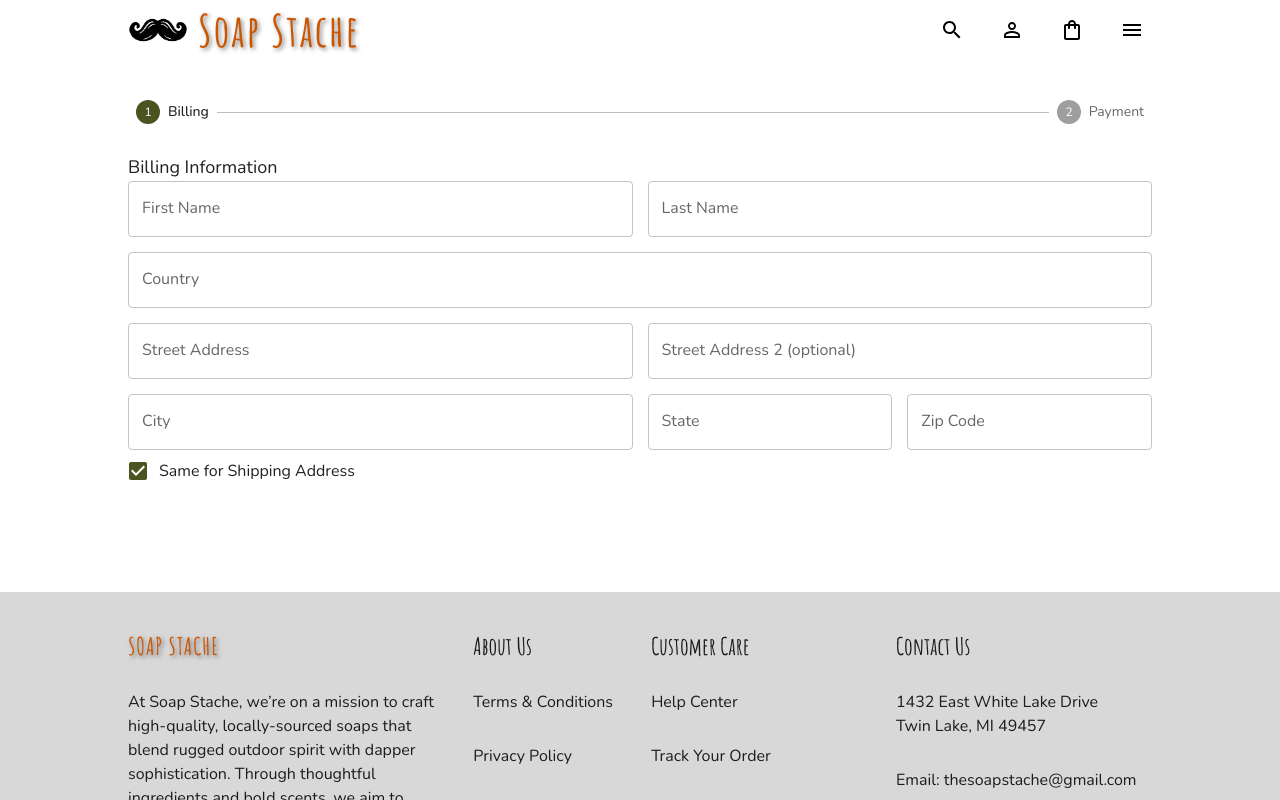
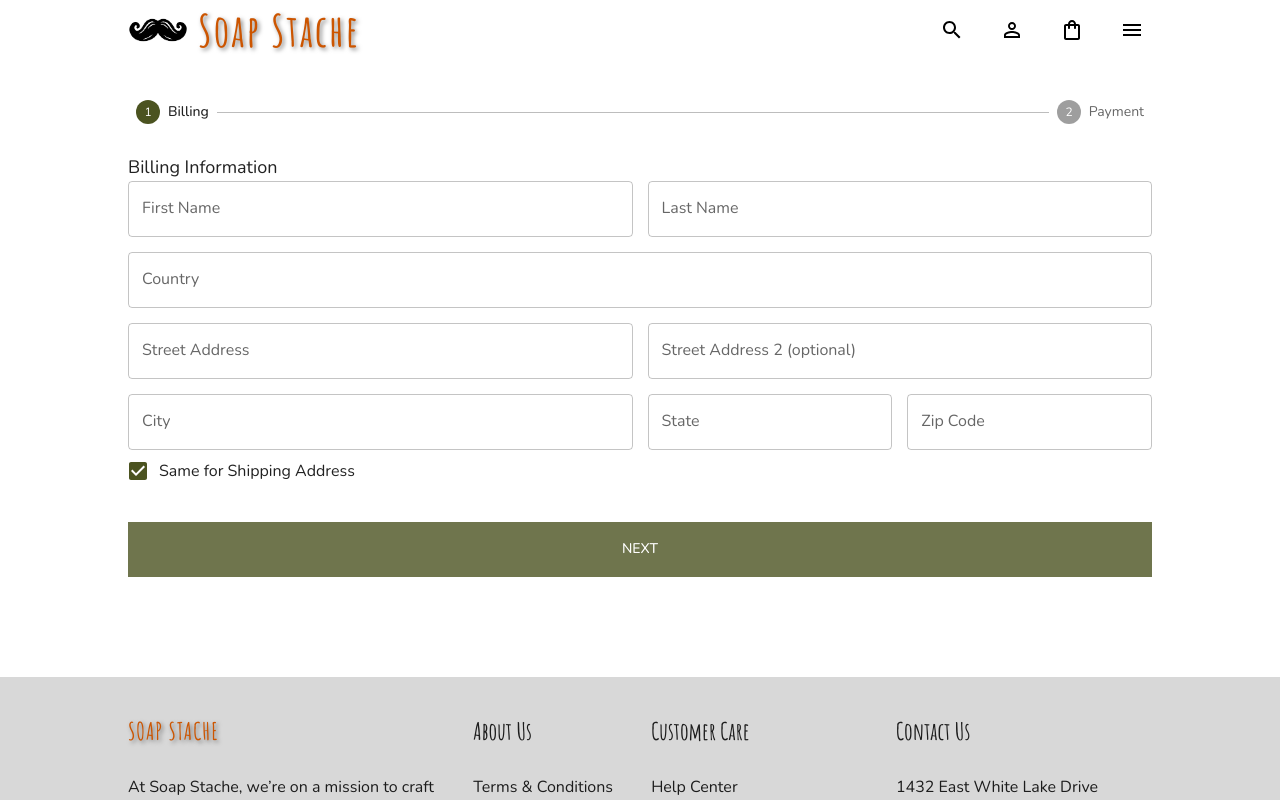
Before and after one commit to stepweaver/Soap-Stache, a React (Create React App) app in the folder client/: page /checkout in a window 1280 px wide. Shown: the top 800 px of the page. Built offline with nearby package versions, Linux system fonts and the light colour scheme.

Commit message:
Refactor Checkout component to add Payment functionality

```diff
--- a/client/src/scenes/checkout/Checkout.jsx
+++ b/client/src/scenes/checkout/Checkout.jsx
@@ -4,6 +4,7 @@
 import { useState } from 'react';
 import * as yup from 'yup';
 import Shipping from './Shipping';
+import Payment from './Payment';
 import { shades } from '../../theme';
 
 const initialValues = {
@@ -89,8 +90,22 @@
   const isFirstStep = activeStep === 0;
   const isSecondStep = activeStep === 1;
 
-  const handleFormSubmit = (value, actions) => {
+  const handleFormSubmit = (values, actions) => {
     setActiveStep(activeStep + 1);
+
+    // Copies the billing address to the shipping address if the user selects the checkbox
+    if (isFirstStep && values.shippingAddress.isSameAddress) {
+      actions.setFieldValue('shippingAddress', {
+        ...values.billingAddress,
+        isSameAddress: true,
+      });
+    }
+
+    if (isSecondStep) {
+      makePayment(values);
+    }
+
+    actions.setTouched({});
   };
 
   async function makePayment(values) {
@@ -133,6 +148,51 @@
                   setFieldValue={setFieldValue}
                 />
               )}
+              {isSecondStep && (
+                <Payment
+                  values={values}
+                  errors={errors}
+                  touched={touched}
+                  handleBlur={handleBlur}
+                  handleChange={handleChange}
+                  setFieldValue={setFieldValue}
+                />
+              )}
+              <Box display='flex' justifyContent='space-between' gap='50px'>
+                {isSecondStep && (
+                  <Button
+                    fullWidth
+                    color='primary'
+                    variant='contained'
+                    sx={{
+                      backgroundColor: shades.primary[200],
+                      boxShadow: 'none',
+                      color: 'white',
+                      borderRadius: 0,
+                      padding: '15px 40px',
+                    }}
+                    onClick={() => setActiveStep(activeStep - 1)}
+                  >
+                    Back
+                  </Button>
+                )}
+                <Button
+                  fullWidth
+                  type='submit'
+                  color='primary'
+                  variant='contained'
+                  sx={{
+                    backgroundColor: shades.primary[400],
+                    boxShadow: 'none',
+                    color: 'white',
+                    borderRadius: 0,
+                    padding: '15px 40px',
+                  }}
+                  onClick={() => handleSubmit()}
+                >
+                  {isFirstStep ? 'Next' : 'Place Order'}
+                </Button>
+              </Box>
             </form>
           )}
         </Formik>
--- /dev/null
+++ b/client/src/scenes/checkout/Payment.jsx
@@ -0,0 +1,40 @@
+import { Box, Typography, TextField } from '@mui/material';
+
+const Payment = (values, touched, errors, handleBlur, handleChange) => {
+  return (
+    <Box m='30px 0'>
+      {/* Contact Info */}
+      <Box>
+        <Typography sx={{ mb: '15px' }} fontSize='18px'>
+          Contact Info
+        </Typography>
+        <TextField
+          fullWidth
+          type='text'
+          label='Email'
+          onBlur={handleBlur}
+          onChange={handleChange}
+          value={values.email}
+          name='email'
+          error={!!touched.email && !!errors.email}
+          helperText={touched.email && errors.email}
+          sx={{ gridColumn: 'span 4', mb: '15px' }}
+        />
+        <TextField
+          fullWidth
+          type='text'
+          label='Phone Number'
+          onBlur={handleBlur}
+          onChange={handleChange}
+          value={values.phoneNumber}
+          name='phoneNumber'
+          error={!!touched.phoneNumber && !!errors.phoneNumber}
+          helperText={touched.phoneNumber && errors.phoneNumber}
+          sx={{ gridColumn: 'span 4' }}
+        />
+      </Box>
+    </Box>
+  );
+};
+
+export default Payment;
```
